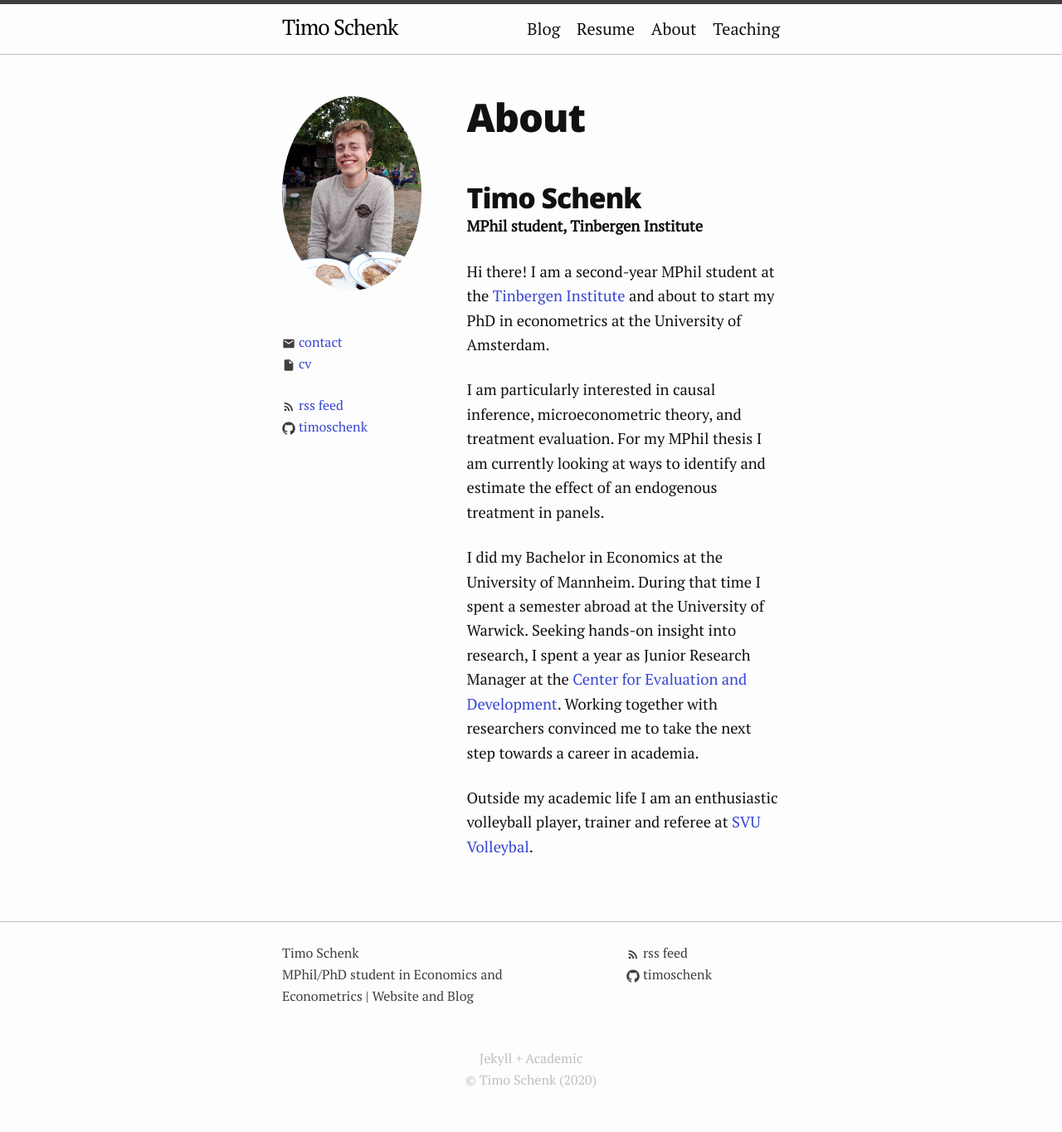
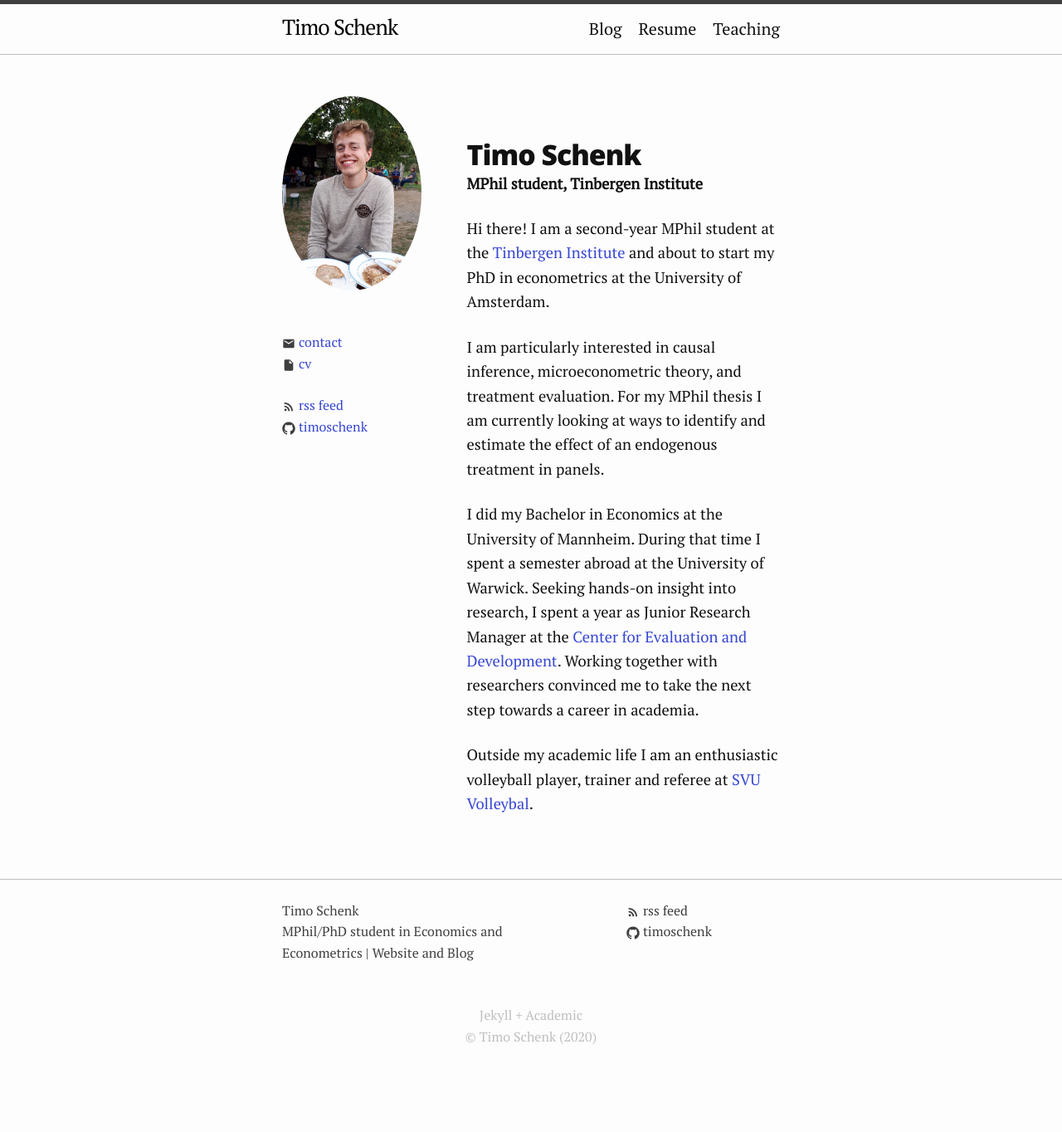
Before and after one commit to timoschenk/timoschenk.github.io, a Jekyll site: the page built from index.markdown, in a window 1280 px wide. Shown: the whole page at 83% size. Built offline with Jekyll 4.4.1, drawn with Linux system fonts in a browser that asks for light colours; after the commit the page ends 1313 px from its top, so only the background shows below that.

Commit message:
Update index.markdown

```diff
--- a/index.markdown
+++ b/index.markdown
@@ -3,7 +3,7 @@
 # To modify the layout, see https://jekyllrb.com/docs/themes/#overriding-theme-defaults
 
 layout: about
-title: About
+invisible: true
 ---
 ## Timo Schenk
 **MPhil student, Tinbergen Institute**
```
